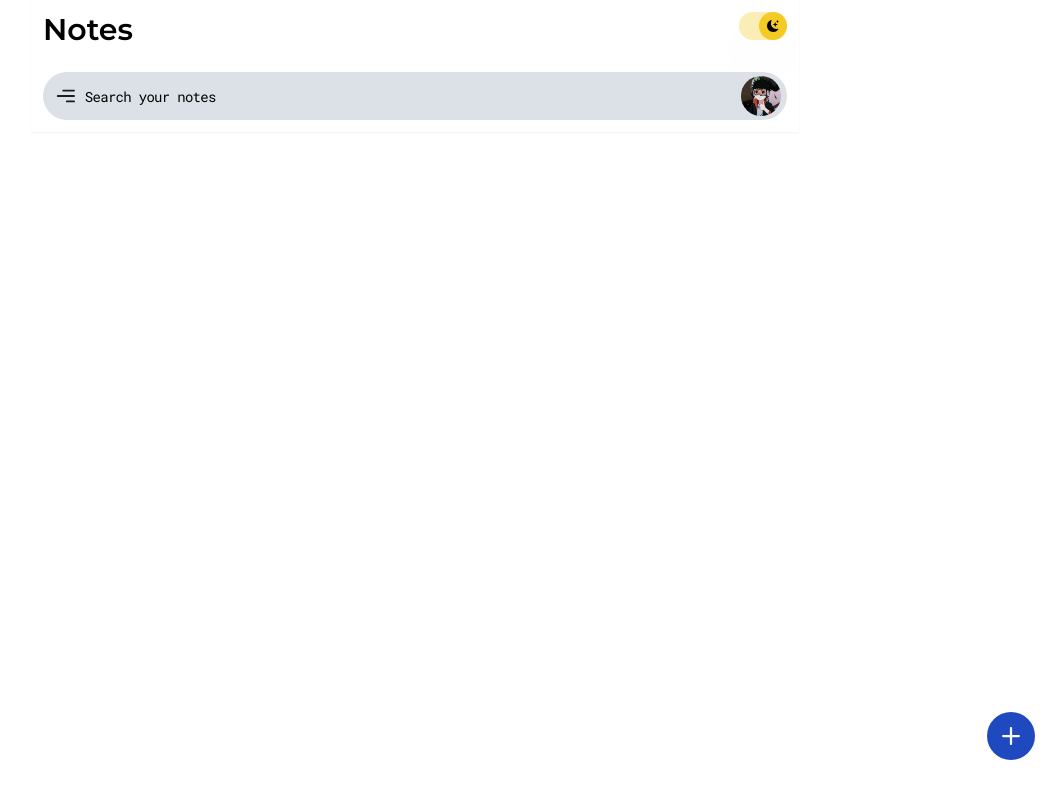
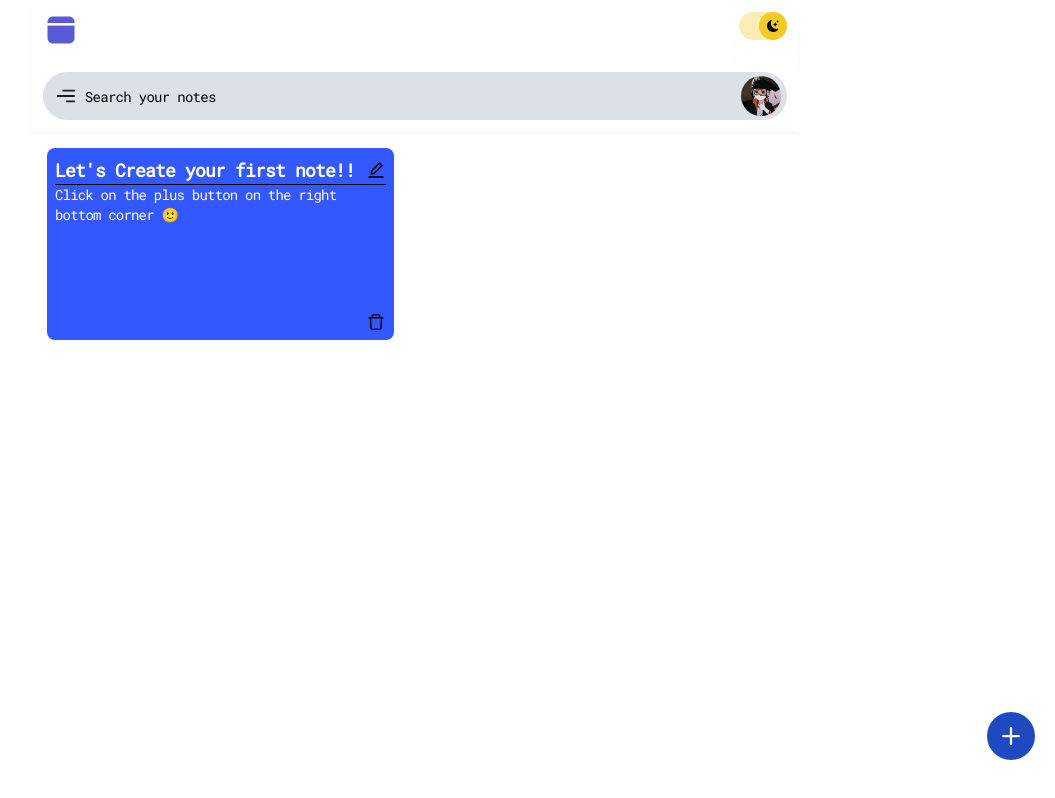
Before and after one commit to poudelsanchit/Notes, a React (Vite) app: page / in a window 1280 px wide. Shown: the whole page, without its empty margins (225-1280 px from the left). Built offline with nearby package versions, Linux system fonts and the light colour scheme.

Commit message:
update Header.jsx, NoteItem.jsx, Notes.jsx and src/index.css

```diff
--- a/src/Components/Header.jsx
+++ b/src/Components/Header.jsx
@@ -1,6 +1,7 @@
 import React from 'react'
 import Switch from './Switch'
 import SearchBox from './SearchBox'
+import Logo from '../assets/notes.png'
 
 const Header = () => {
 
@@ -8,7 +9,9 @@ const Header = () => {
     <>
     <div className='flex flex-col p-3 top-0 sticky dark:bg-primary bg-[#ffffff] shadow-sm'>
     <div className='font-Montserrat font-medium text-3xl flex justify-between ' >
-        <div className='font-Montserrat font-semibold text-[#000000] dark:text-[#f2f5fa]'>Notes</div>
+        <div className='font-Montserrat font-semibold text-[#000000] dark:text-[#f2f5fa]'>
+          <img src={Logo} alt=""  className='w-9'/>
+        </div>
         <Switch/>
     </div>
     <SearchBox/>
--- a/src/Components/NoteItem.jsx
+++ b/src/Components/NoteItem.jsx
@@ -12,13 +12,13 @@ const NoteItem = ({id,note_title,note_text,note_date,color,handleDeleteNote}) =>
     <div className={`h-48 w-11/12 rounded-lg p-2 m-4 font-Roboto font-medium flex  flex-col justify-between tracking-tighter`} style={{backgroundColor:color}}>
       <div className='overflow-auto'>
         <div className='flex  justify-between items-center border-b-[1px] text-[#000000] font-semibold text-base'>
-        <div>
+        <div className={color==='#3358ff'?'text-[#ffffff] text-lg':null}>
 
           {note_title}
         </div>
             <AiOutlineEdit className='text-xl cursor-pointer' onClick={navigateToEdit} />
         </div>
-        <div className='text-[#000000] text-sm '>
+        <div className={color='#3358ff'?'text-[#ffffff] text-sm ':null}>
             {note_text}
         </div>
         </div>
--- a/src/Pages/Notes.jsx
+++ b/src/Pages/Notes.jsx
@@ -11,8 +11,11 @@ const Notes = ({notes,handleDeleteNote}) => {
 
               <Header/>
               <div className='grid grid-cols-2 mr-3'>
+                <NoteItem color={'#3358ff'}  note_title={'Let\'s Create your first note!!'} note_text={'Click on the plus button on the right bottom corner 🙂'} />
               {
+
                notes.map((notes)=>(
+
                 <NoteItem id={notes.id} note_text={notes.text} note_title={notes.title} note_date={notes.date} color={notes.color} handleDeleteNote={handleDeleteNote}/>
                ))
               }
--- a/src/index.css
+++ b/src/index.css
@@ -10,8 +10,6 @@
 
   html {
     overflow-x: hidden;
-    background-color: #0e121b;
-
   }
 
 }
```
Also changed, not shown: src/assets/notes.png (added), src/assets/notes.svg (added).
